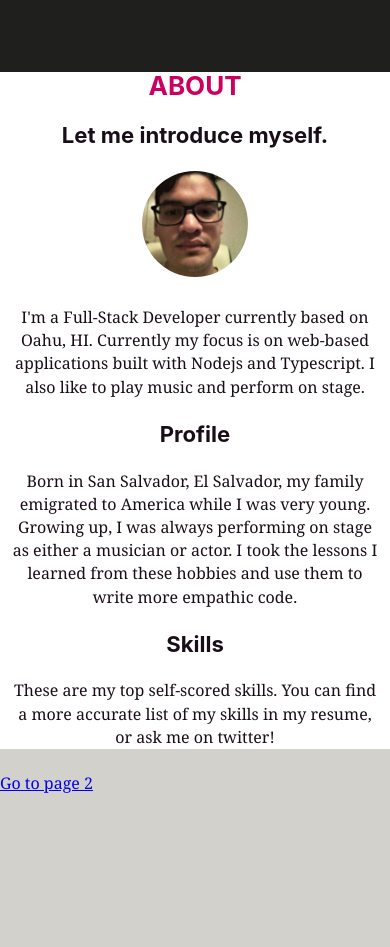
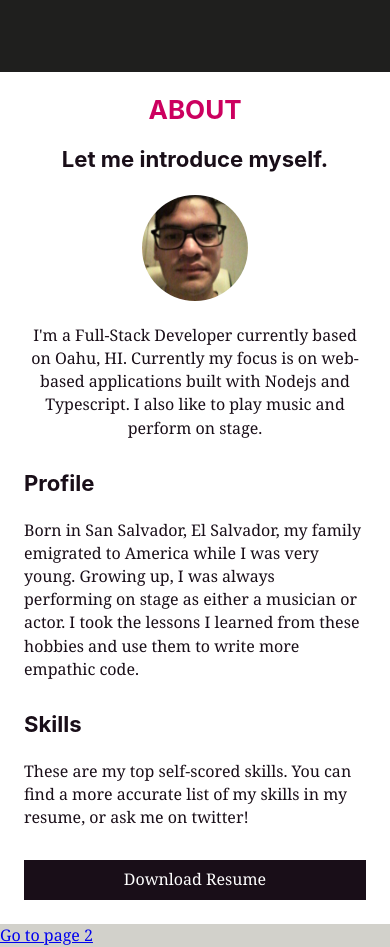
Before and after one commit to axhon/portfolio, a Gatsby site: page / in a window 390 px wide. Shown: the part 747-1694 px from the top of the page. Before the commit the page ends 1542 px from the top, so only its background shows below. Built offline with nearby package versions, Linux system fonts and the light colour scheme; Gatsby itself is replaced by a stand-in of ours.

Commit message:
responsive about me

```diff
--- a/src/components/AboutMe.css
+++ b/src/components/AboutMe.css
@@ -4,7 +4,7 @@
 
     text-align: center;
 
-    padding: 0 8px;
+    padding: 24px;
 }
 
 .AboutMe h2 {
@@ -16,3 +16,85 @@
     border-radius: 50%;
     width: 6.6rem;
 }
+
+.resume-btn {
+    text-decoration: none;
+    cursor: pointer;
+    width: 100%;
+    display: block;
+    background-color: var(--black);
+    color: var(--white);
+    padding: 8px;
+}
+
+.abt {
+    display: grid;
+    gap: 8px;
+    grid-template-areas:
+        'intro'
+        'profile'
+        'skills'
+        'resume';
+}
+
+.abt-introduction {
+    grid-area: intro;
+
+    display: grid;
+    grid-template-areas:
+        'title title title'
+        '. pic .'
+        'blurb blurb blurb';
+}
+
+@media (min-width: 765px) {
+    .abt {
+        max-width: 800px;
+        margin: 0 auto;
+        grid-template-areas:
+            'intro intro'
+            'profile skills'
+            'resume resume';
+    }
+
+    .abt-introduction {
+        grid-area: intro;
+
+        display: grid;
+        grid-template-areas:
+            'title title title'
+            'pic blurb blurb';
+
+        gap: 4px;
+    }
+
+    .abt-introduction p {
+        padding-top: 8px;
+    }
+}
+
+.abt-introduction h3 {
+    grid-area: title;
+}
+
+.abt-introduction img {
+    grid-area: pic;
+}
+
+.abt-introduction p {
+    grid-area: blurb;
+}
+
+.abt-profile {
+    grid-area: profile;
+    text-align: left;
+}
+
+.abt-skills {
+    grid-area: skills;
+    text-align: left;
+}
+
+.abt-resume {
+    grid-area: resume;
+}
--- a/src/components/AboutMe.tsx
+++ b/src/components/AboutMe.tsx
@@ -7,29 +7,45 @@ const AboutMe: React.FC<{}> = () => {
         <section className="AboutMe">
             <h2>About</h2>
 
+            <div className="abt">
+                <div className="abt-introduction">
                     <h3>Let me introduce myself.</h3>
                     <img src={profile} className="Introduction-picture" />
                     <p>
-                I'm a Full-Stack Developer currently based on Oahu, HI.
-                Currently my focus is on web-based applications built with
-                Nodejs and Typescript. I also like to play music and perform on
-                stage.
+                        I&apos;m a Full-Stack Developer currently based on Oahu,
+                        HI. Currently my focus is on web-based applications
+                        built with Nodejs and Typescript. I also like to play
+                        music and perform on stage.
                     </p>
+                </div>
 
+                <div className="abt-profile">
                     <h3>Profile</h3>
                     <p>
-                Born in San Salvador, El Salvador, my family emigrated to
-                America while I was very young. Growing up, I was always
-                performing on stage as either a musician or actor. I took the
-                lessons I learned from these hobbies and use them to write more
-                empathic code.
+                        Born in San Salvador, El Salvador, my family emigrated
+                        to America while I was very young. Growing up, I was
+                        always performing on stage as either a musician or
+                        actor. I took the lessons I learned from these hobbies
+                        and use them to write more empathic code.
                     </p>
+                </div>
 
+                <div className="abt-skills">
                     <h3>Skills</h3>
                     <p>
                         These are my top self-scored skills. You can find a more
-                accurate list of my skills in my resume, or ask me on twitter!
+                        accurate list of my skills in my resume, or ask me on
+                        twitter!
                     </p>
+                </div>
+
+                <a
+                    className="resume-btn abt-resume"
+                    href="https://resume.creddle.io/resume/i0ynygosl1u"
+                >
+                    Download Resume
+                </a>
+            </div>
         </section>
     )
 }
```
Lines whose indentation alone changed are shown as unchanged.
